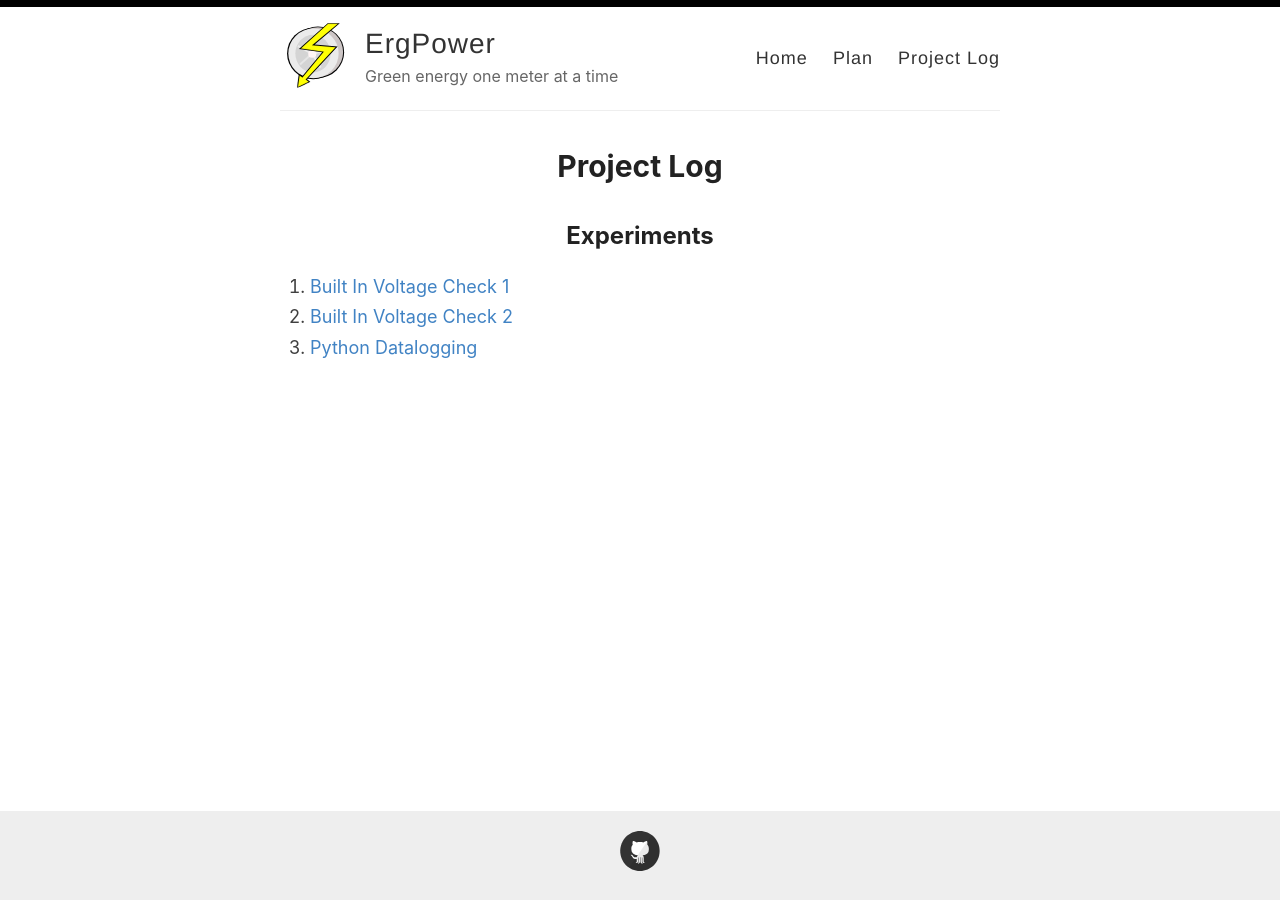
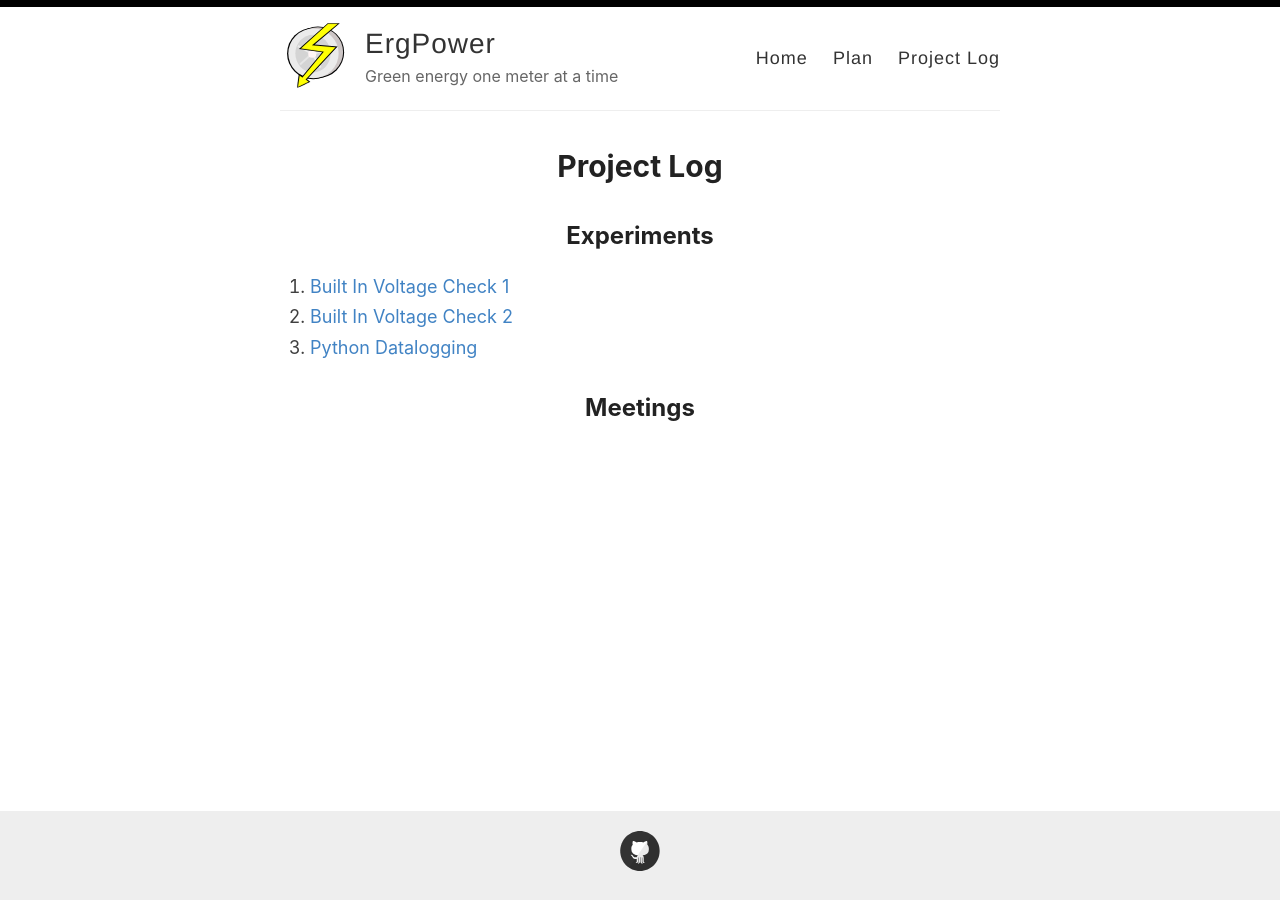
Before and after one commit to MoralCode/ErgPower, a Jekyll site: the page built from log.html, in a window 1280 px wide. Built offline with Jekyll 4.4.1, drawn with Linux system fonts in a browser that asks for light colours; comment, search, counter and statistics services are not loaded.

Commit message:
add meetings section to the project log

```diff
--- a/log.html
+++ b/log.html
@@ -14,3 +14,14 @@ layout: default
 	</li>
 	{% endfor %}
 </ol>
+
+<h2>Meetings</h2>
+<!-- reverse Chronological order listing of meeting notes -->
+{% assign meetings = site.posts | where:"type","meeting" %}
+<ul>
+	{% for post in meetings %}
+	<li>
+		<a href="{{ post.url }}">{{ post.title }}</a>
+	</li>
+	{% endfor %}
+</ul>
```
